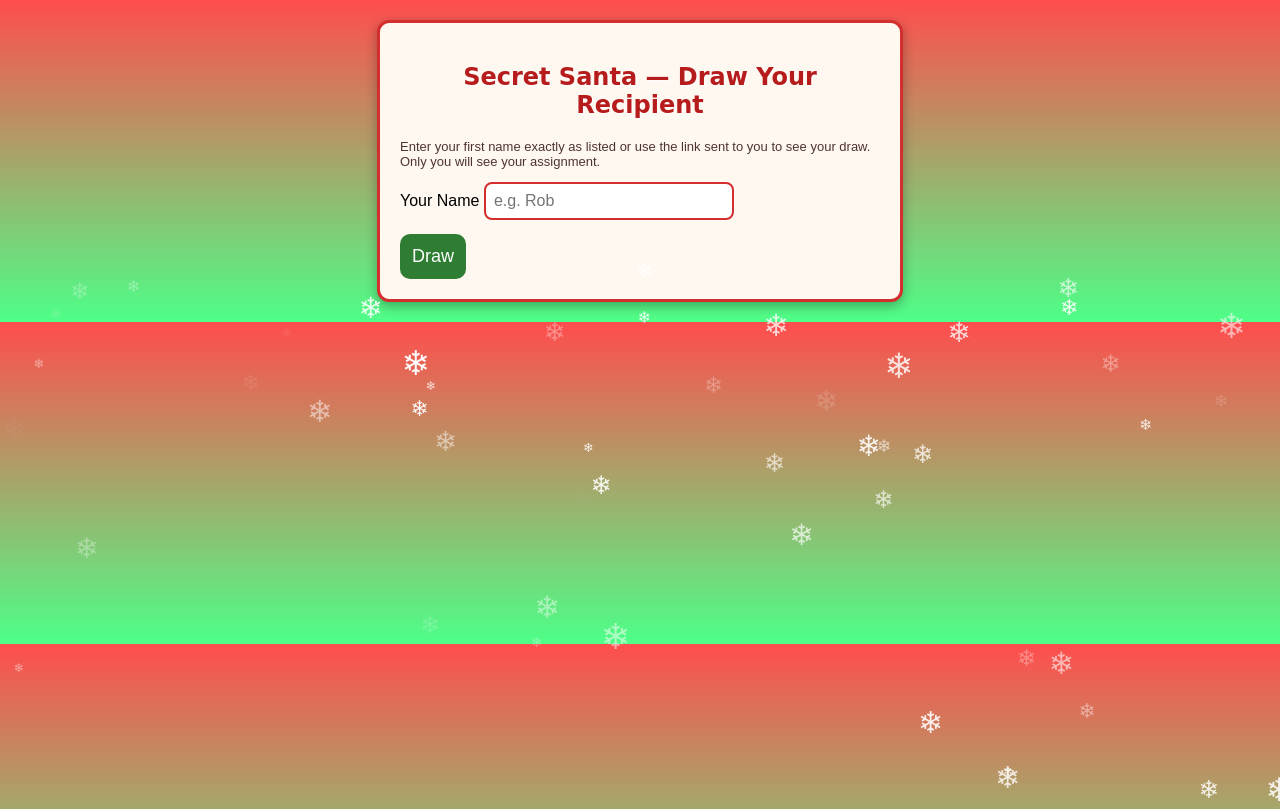
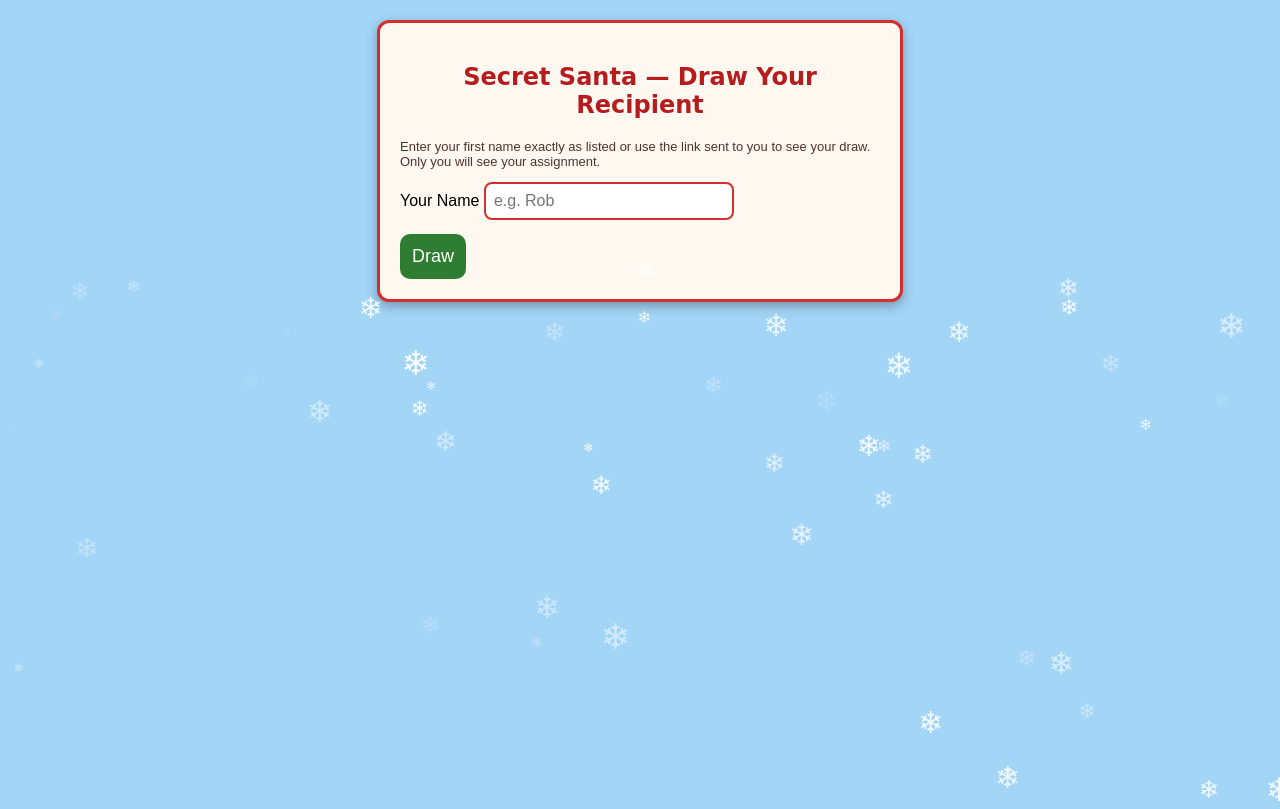
Before and after one commit to dannyjam54/secret-santa-version-2, a plain HTML site: page index.html in a window 1280 px wide. Drawn offline with Linux system fonts and the light colour scheme; a web font is replaced by a local one.

Commit message:
Update index.html

```diff
--- a/index.html
+++ b/index.html
@@ -9,7 +9,7 @@
     body {
       font-family: Arial, sans-serif;
       padding: 20px;
-      background: linear-gradient(to bottom, #ff4d4d 0%, #4dff88 100%);
+      background: #a3d5f7; /* light blue background */
       overflow-y: auto;
       margin: 0;
       position: relative;
```
